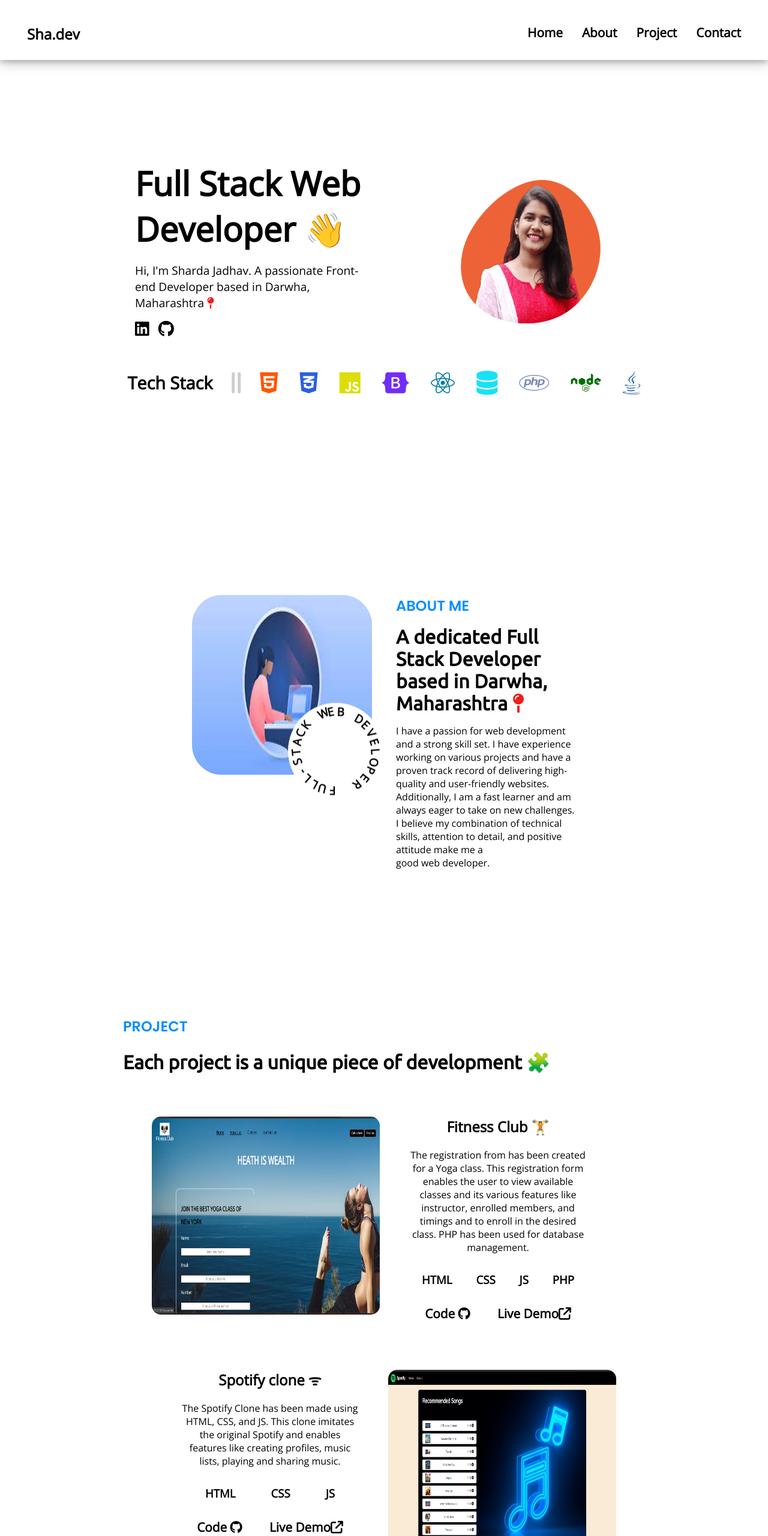
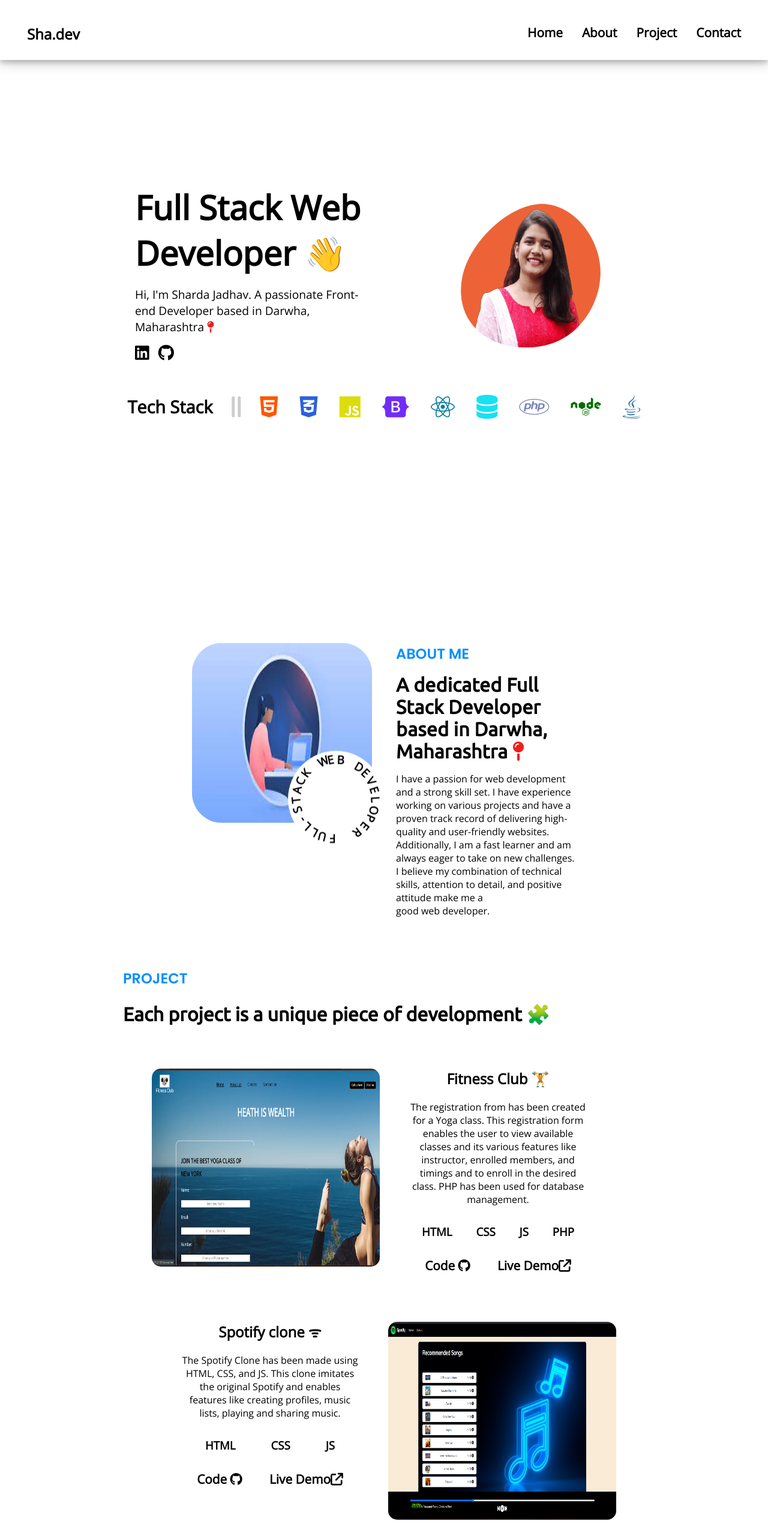
Before and after one commit to shardajadhav03/My_portfolio, a plain HTML site: page index.html in a window 1280 px wide. Shown: the top 2560 px of the page at 60% size. Drawn offline with nearby package versions, Linux system fonts and the light colour scheme.

Commit message:
Update style.css

```diff
--- a/style.css
+++ b/style.css
@@ -23,7 +23,7 @@ a:hover {
 /* ---------------------------------------------------------------------------------------------------------------------------------------- */
 #main{
     /* background-color: #85c8ff; */
-    height: 90vh;
+    height: 100vh;
     /* border: 2px solid red; */
     display: flex;
     /* align-items: center; */
@@ -37,7 +37,7 @@ a:hover {
 }
 #project{
     /* background-color: rgb(151, 249, 216); */
-     height: 140vh;
+     height: 100vh;
      /* border: 2px solid red; */
      display: flex;
      justify-content: center;
```
